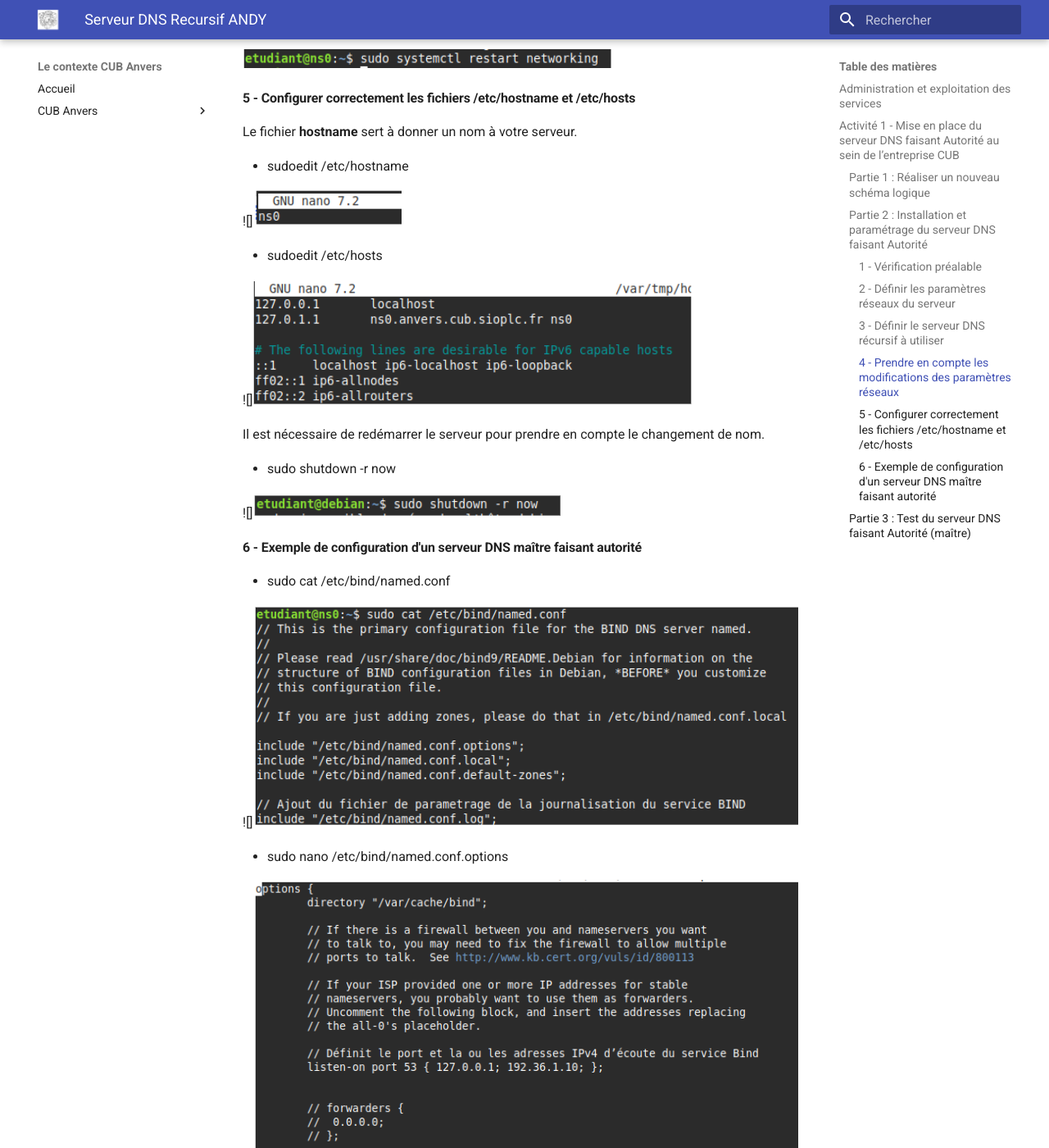
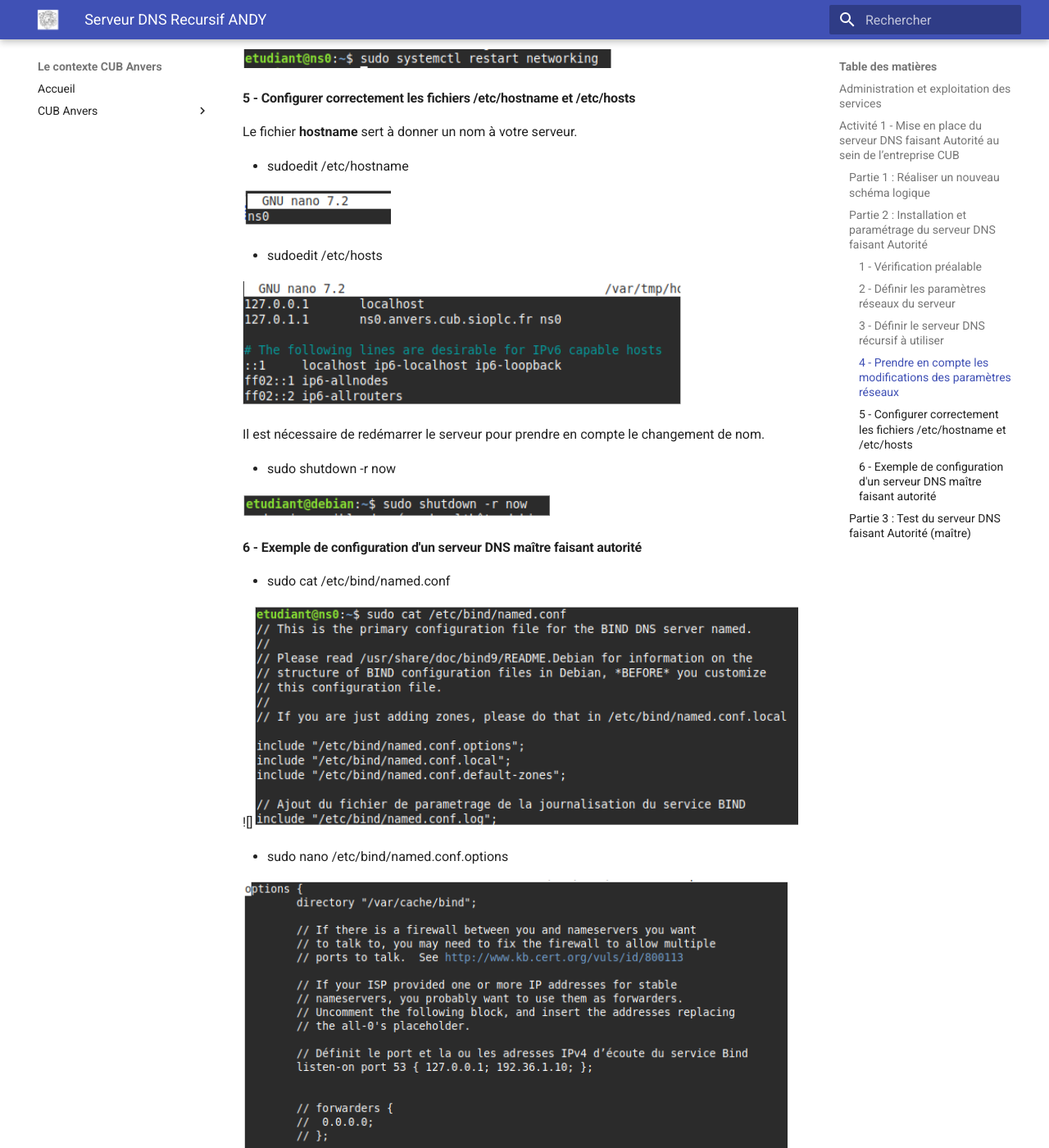
Before and after one commit to Adfiree/Anvers, an MkDocs documentation site: the page built from docs/documentations/DNS/CUB - Serveur DNS Autorité.md, in a window 1280 px wide and 1400 px high, scrolled down 2913 px. Shown: the whole window at 82% size. Built offline with MkDocs 1.6.1 and Material for MkDocs 9.7.7, drawn with Linux system fonts in a browser that asks for light colours; some of the changed text lies outside the part shown.

Commit message:
Modification DNS Autorité

```diff
--- a/docs/documentations/DNS/CUB - Serveur DNS Autorité.md
+++ b/docs/documentations/DNS/CUB - Serveur DNS Autorité.md
@@ -63,17 +63,17 @@ Le fichier **hostname** sert à donner un nom à votre serveur.
 
 - sudoedit /etc/hostname
 
-![]![](../../media/a8.png)
+![](../../media/a8.png)
 
 - sudoedit /etc/hosts
 
-![]![](../../media/a9.png)
+![](../../media/a9.png)
 
 Il est nécessaire de redémarrer le serveur pour prendre en compte le changement de nom.
 
 - sudo shutdown \-r now
 
-![]![](../../media/a10.png)
+![](../../media/a10.png)
 
 #### 6 - Exemple de configuration d'un serveur DNS maître faisant autorité
 
@@ -83,60 +83,60 @@ Il est nécessaire de redémarrer le serveur pour prendre en compte le changemen
 
 - sudo nano /etc/bind/named.conf.options
 
-![]![](../../media/a12.png)
+![](../../media/a12.png)
 
 - sudoedit /etc/bind/named.conf.local
 
-![]![](../../media/a13.png)
+![](../../media/a13.png)
 
 Ce fichier sert à déclarer les zones que vous aurez à gérer. Votre serveur peut-être maître sur une zone ou esclave. La directive file sert à déclarer le fichier de zone contenant les enregistrements liés (SOA, NS, A…). La directive allow-transfer permet de déclarer les serveurs esclaves habilités.
 
 - sudoedit /var/cache/bind/db.anvers.cub.sioplc.fr
 
-![]![](../../media/a14.png)
+![](../../media/a14.png)
 
 - sudo chown bind:bind /var/cache/bind/db.anvers.cub.sioplc.fr
 
-![]![](../../media/a15.png)
+![](../../media/a15.png)
 
 Mise en place d’une journalisation des événements du service DNS
 
 - sudoedit /etc/bind/named.conf.log
 
-![]![](../../media/a16.png)
+![](../../media/a16.png)
 
 Ce fichier permet d'activer la journalisation des évènements pour le service DNS. Vous pouvez préciser le niveau de verbosité avec la directive severity mais aussi la taille maximale du fichier de log. Comme pour le fichier de zone esclave, il est nécessaire de créer un fichier vide de log avec les bonnes permissions au préalable
 
 - sudo touch /var/log/bind.log
 
-![]![](../../media/a17.png)
+![](../../media/a17.png)
 
 - sudo chown bind:bind /var/log/bind.log
 
-![]![](../../media/a18.png)
+![](../../media/a18.png)
 
 Enfin, on n’oublie pas de déclarer ce nouveau fichier de configuration dans /etc/bind/named.conf.
 
 - sudoedit /etc/bind/named.conf
 
-![]![](../../media/a19.png)
+![](../../media/a19.png)
 
 - sudoedit /etc/apparmor.d/usr.sbin.named
 
-![]![](../../media/a20.png)
+![](../../media/a20.png)
 
 On vérifie que le nouveau fichier de configuration de AppArmor ne contient pas d’erreurs puis on redémarre le service.
 
 - sudo apparmor\_parser \-r /etc/apparmor.d/usr.sbin.named
 - sudo systemctl restart apparmor
 
-![]![](../../media/a21.png)
+![](../../media/a21.png)
 
 - sudo named-checkconf \-z
 - sudo systemctl restart bind9
 - sudo systemctl status bind9
 
-![]![](../../media/a22.png)
+![](../../media/a22.png)
 
 Voilà, notre serveur DNS faisant autorité maître est opérationnel \!\!
 
@@ -153,20 +153,20 @@ Test du Sérial SOA
 - dig 192.36.1.10 [anvers.cub.sioplc.fr](http://anvers.cub.sioplc.fr) SOA \+short
 
 Cette commande permet de voir le numéro SERIAL de votre DNS, le but est que le DNS esclave ai le même SERIAL que le maître comme ci dessous :
-![]![](../../media/a24.png)
+![](../../media/a24.png)
 
-![]![](../../media/a25.png)
+![](../../media/a25.png)
 
-![]![](../../media/a26.png)
+![](../../media/a26.png)
 
-![]![](../../media/a27.png)
+![](../../media/a27.png)
 
-![]![](../../media/a28.png)
+![](../../media/a28.png)
 
 Test pour les serveur DNS Récursif :
 
-![]![](../../media/a29.png)
+![](../../media/a29.png)
 
-![]![](../../media/a30.png)
+![](../../media/a30.png)
 
 Nos serveurs DNS Maître et esclave sont maintenant opérationnels.
```
